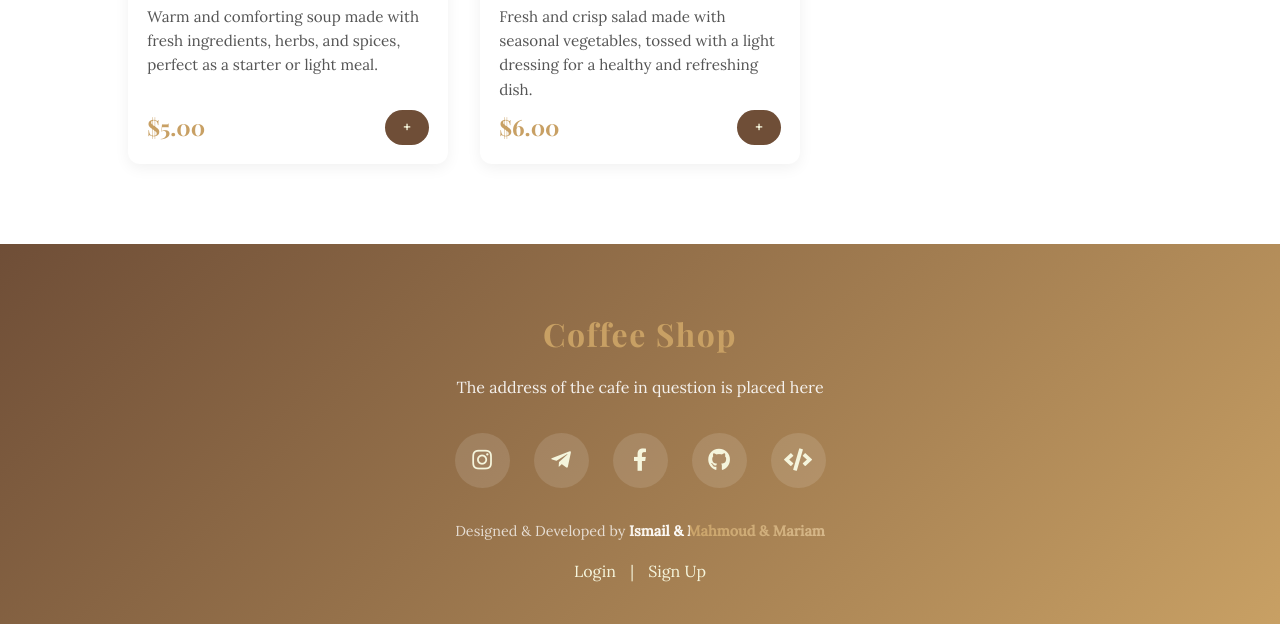
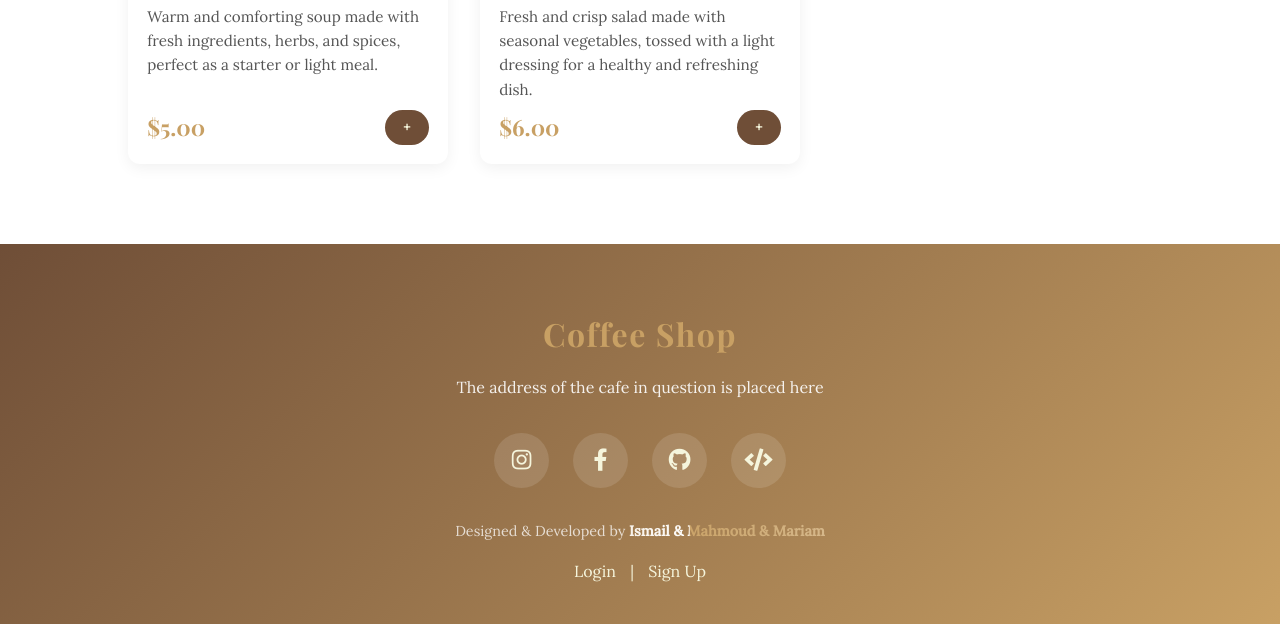
Before and after one commit to Ismail-abozaid-2006/cafe-menu-main, a plain HTML site: page index.html in a window 1280 px wide. Shown: the part 11113-11737 px from the top of the page. Drawn offline with nearby package versions, Linux system fonts and the light colour scheme; some packages are replaced by stand-ins of ours; a script that the page names is missing.

Commit message:
Update index.html

```diff
--- a/index.html
+++ b/index.html
@@ -1327,9 +1327,7 @@
             class="social-btn"
             ><i class="fab fa-instagram"></i
           ></a>
-          <a href="https://t.me/shadrouh" target="_blank" class="social-btn"
-            ><i class="fab fa-telegram-plane"></i
-          ></a>
+
           <a
             href="https://www.facebook.com/share/1FsvZNpHvR/"
             target="_blank"
```
